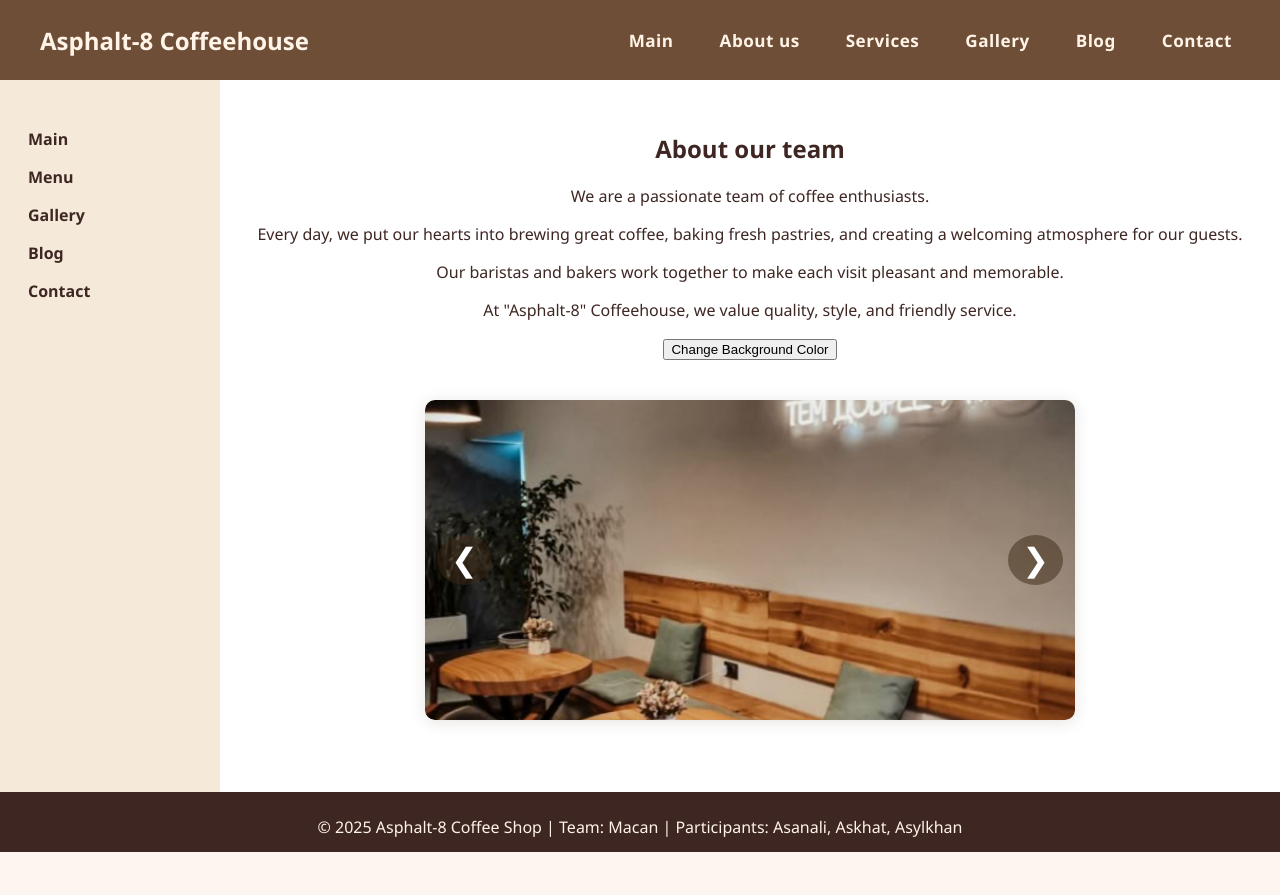
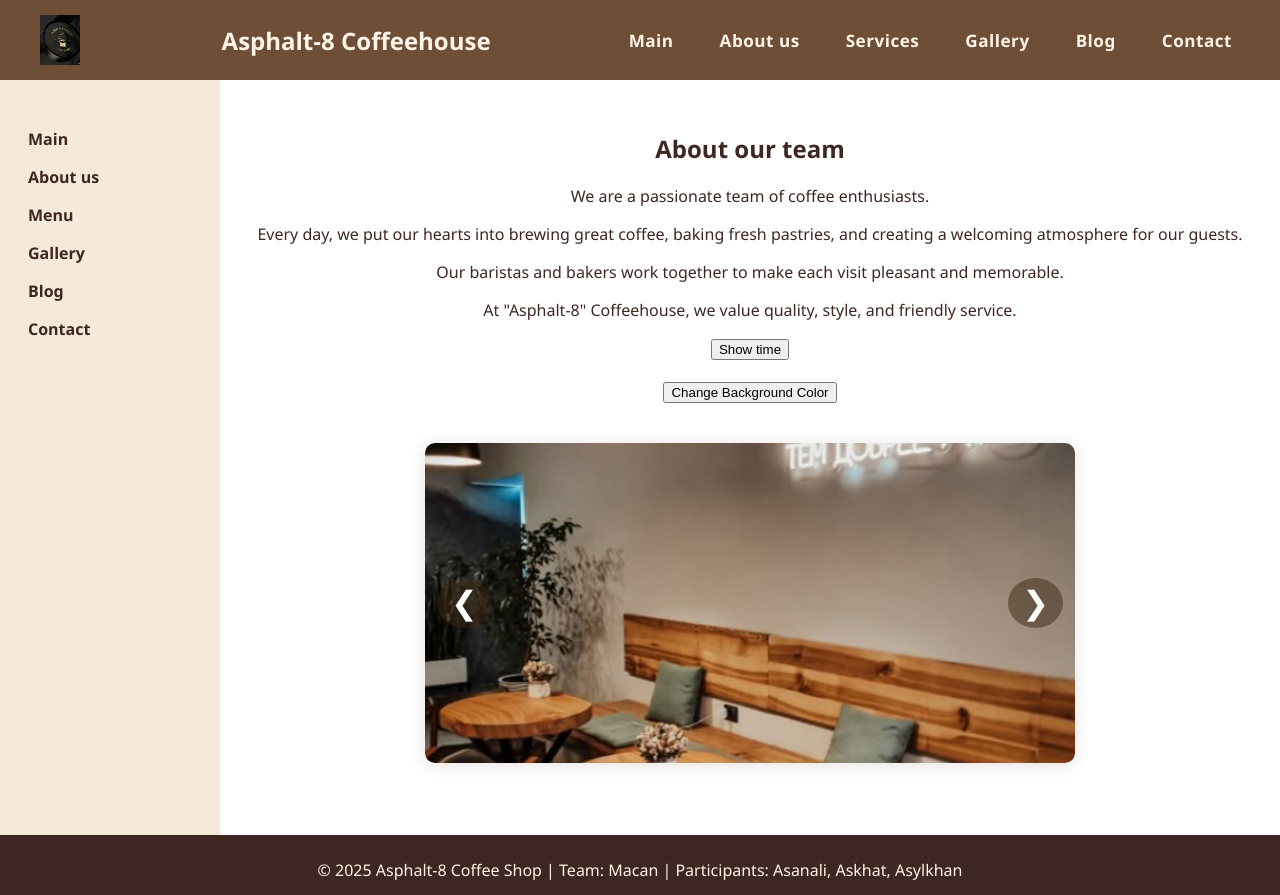
Before and after one commit to Askhat111/WEB_5Assignment, a plain HTML site: page about.html in a window 1280 px wide. Before the commit the page ends 852 px from the top, so only its background shows below. Drawn offline with Linux system fonts and the light colour scheme.

Commit message:
Update about.html

```diff
--- a/about.html
+++ b/about.html
@@ -9,6 +9,7 @@
 <body>
     <div class="layout">
         <header class="header">
+             <img src="logo.png" alt="Cafe Logo" style="height:50px; margin-right:12px;">
             <div class="logo">Asphalt-8 Coffeehouse</div>
             <nav class="nav">
                 <a href="index.html" class="nav-link">Main</a>
@@ -22,6 +23,7 @@
         <aside class="sidebar">
             <ul>
                 <li><a href="index.html">Main</a></li>
+                 <li><a href="about.html">About us</a></li>
                 <li><a href="services.html">Menu</a></li>
                 <li><a href="gallery.html">Gallery</a></li>
                 <li><a href="blog.html">Blog</a></li>
@@ -35,6 +37,11 @@
                 <p>Every day, we put our hearts into brewing great coffee, baking fresh pastries, and creating a welcoming atmosphere for our guests.</p>
                 <p>Our baristas and bakers work together to make each visit pleasant and memorable.</p>
                 <p>At "Asphalt-8" Coffeehouse, we value quality, style, and friendly service.</p>
+
+                <button id="show-time-btn">Show time</button>
+<div id="time-output"></div>
+
+
 
                 <button id="colorBtn">Change Background Color</button>
 
```
